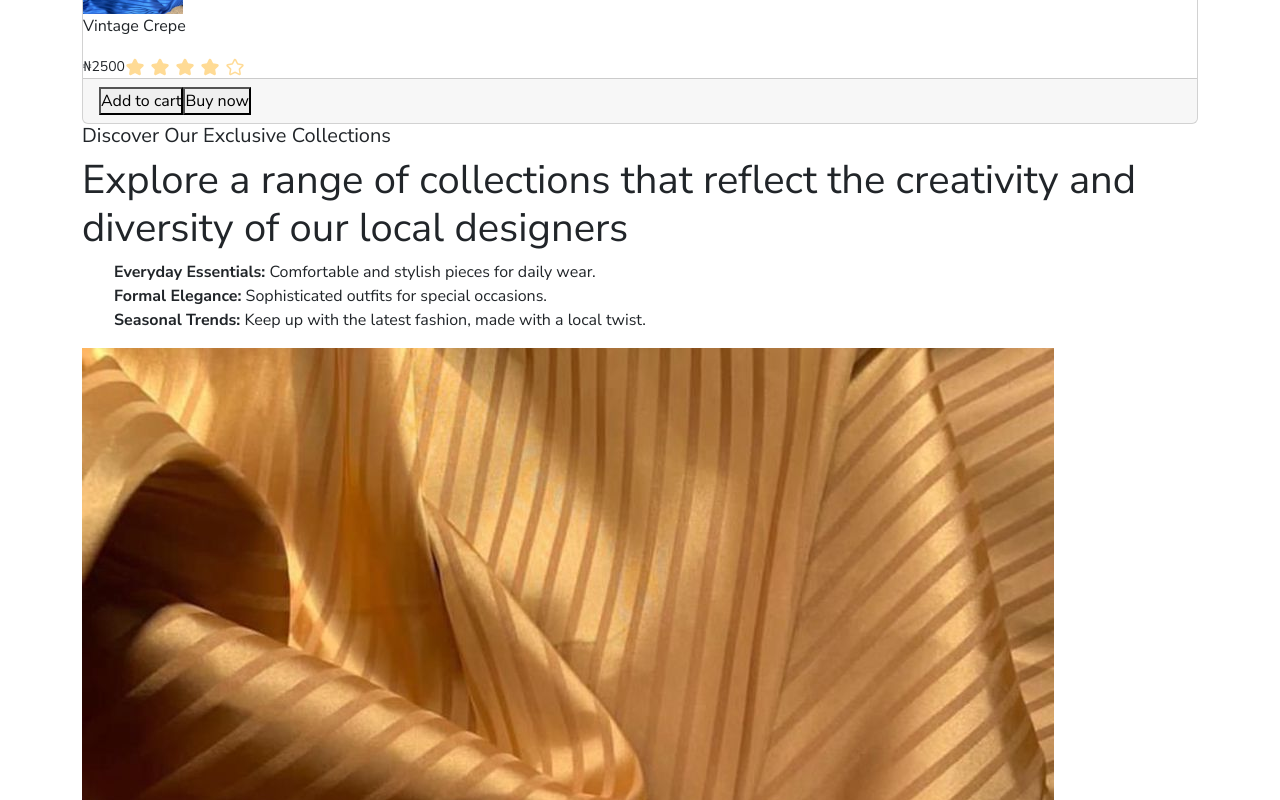
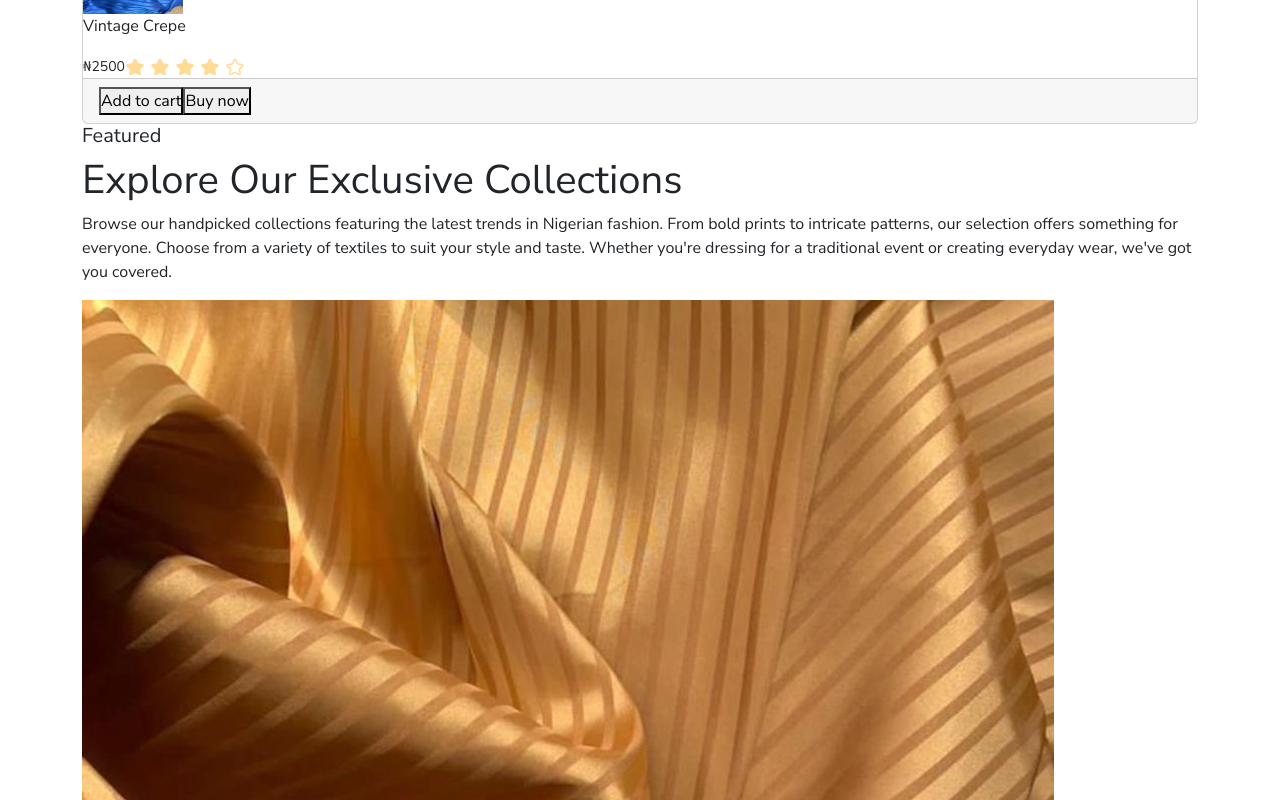
Before and after one commit to Ayodejioladimeji/stitchpafet, a Next.js app: page / in a window 1280 px wide. Shown: the part 2200-3000 px from the top of the page. Built offline with nearby package versions, Linux system fonts and the light colour scheme.

Commit message:
added major updates

```diff
--- a/src/components/bestoffer/BestOffer.jsx
+++ b/src/components/bestoffer/BestOffer.jsx
@@ -26,17 +26,15 @@ const BestOffer = () => {
             >
               <div className="best-offer-box">
                 <h5>FIND THE BEST OFFER</h5>
-                <h1>
-                  Get up to 25% discount from the best producer of quality
-                  products
-                </h1>
+                <h1>Hassle-Free Shipping and Returns</h1>
                 <p>
-                  With our filter feature,you can easily search the range of
-                  product price you can afford and the location convenient for
-                  you. Sounds interesting?
+                  We offer fast and reliable shipping to ensure your fabrics
+                  arrive on time. Need to return an item? Our flexible return
+                  policy makes it easy. If you're not satisfied with your
+                  purchase, contact us for a hassle-free return or exchange.
                 </p>
 
-                <button>Learn more</button>
+                <button>Buy Now</button>
               </div>
             </div>
           </div>
--- a/src/components/bestsecurity/BestSecurity.jsx
+++ b/src/components/bestsecurity/BestSecurity.jsx
@@ -12,15 +12,17 @@ const BestSecurity = () => {
                 data-aos="fade-right"
                 data-aos-once="true"
               >
-                <h5>FLEXIBLE MARKETPLACE</h5>
-                <h1>Sell from anywhere at any time nationwide.</h1>
+                <h5>Trending Now</h5>
+                <h1>Stay in Style with Our Latest Arrivals</h1>
                 <p>
-                  There is no limitation as to where you can sell from and who
-                  can buy from you. We give you the visibility you have always
-                  wanted with sales on zero commision
+                  Keep up with the latest trends in Nigerian fashion. Check out
+                  our "Trending Now" section to see what's hot. From bold Ankara
+                  prints to elegant Aso-oke designs, find the fabrics that are
+                  making waves in the fashion world. Get inspired and start
+                  creating your unique look.
                 </p>
 
-                <button>Signup as a Vendor</button>
+                <button>View Products</button>
               </div>
             </div>
           </div>
--- a/src/components/footer/Footer.jsx
+++ b/src/components/footer/Footer.jsx
@@ -55,7 +55,6 @@ const Footer = () => {
 
         <small className="footer-rights">
           copyright &copy; {new Date().getFullYear()} All rights reserved.
-          StitchPafet
         </small>
       </div>
     </div>
--- a/src/components/transaction/Transaction.jsx
+++ b/src/components/transaction/Transaction.jsx
@@ -14,30 +14,17 @@ const Transaction = () => {
                 data-aos="fade-right"
                 data-aos-once="true"
               >
-                <h5>Discover Our Exclusive Collections</h5>
-                <h1>
-                  Explore a range of collections that reflect the creativity and
-                  diversity of our local designers
-                </h1>
+                <h5>Featured</h5>
+                <h1>Explore Our Exclusive Collections</h1>
 
-                <ul>
-                  <li>
-                    {" "}
-                    <b>Everyday Essentials:</b> Comfortable and stylish pieces
-                    for daily wear.
-                  </li>
-
-                  <li>
-                    {" "}
-                    <b>Formal Elegance:</b> Sophisticated outfits for special
-                    occasions.
-                  </li>
-
-                  <li>
-                    <b>Seasonal Trends:</b> Keep up with the latest fashion,
-                    made with a local twist.
-                  </li>
-                </ul>
+                <p>
+                  Browse our handpicked collections featuring the latest trends
+                  in Nigerian fashion. From bold prints to intricate patterns,
+                  our selection offers something for everyone. Choose from a
+                  variety of textiles to suit your style and taste. Whether
+                  you're dressing for a traditional event or creating everyday
+                  wear, we've got you covered.
+                </p>
               </div>
             </div>
           </div>
--- a/src/styles/components/BestOffer.css
+++ b/src/styles/components/BestOffer.css
@@ -1,7 +1,7 @@
 .best-offer {
   width: 100%;
   background: var(--light-blue-color);
-  padding: 100px 0;
+  padding: 150px 0;
 }
 
 /* best offer left */
@@ -39,12 +39,13 @@
   color: var(--primary-color);
   font-weight: 800;
   font-size: var(--font-mid);
+  text-transform: uppercase;
 }
 
 .best-offer-box h1 {
   width: 80%;
   font-weight: 800;
-  font-size: var(--font-large);
+  font-size: 32px;
   line-height: 40px;
   margin-left: auto;
   color: var(--secondary-color);
--- a/src/styles/components/BestSecurity.css
+++ b/src/styles/components/BestSecurity.css
@@ -1,7 +1,7 @@
 .best-security {
   width: 100%;
   background: var(--white-color);
-  padding: 100px 0;
+  padding: 150px 0;
 }
 
 /* best-security-bottom left */
@@ -16,6 +16,7 @@
   color: var(--primary-color);
   font-weight: 800;
   font-size: var(--font-mid);
+  text-transform: uppercase;
 }
 
 .security-box h1 {
--- a/src/styles/components/Securely.css
+++ b/src/styles/components/Securely.css
@@ -1,6 +1,6 @@
 .secure {
   text-align: center;
-  padding: 100px 0;
+  padding: 150px 0;
   background: var(--lighter-color);
 }
 
--- a/src/styles/components/Transaction.css
+++ b/src/styles/components/Transaction.css
@@ -1,5 +1,5 @@
 .transaction {
-  padding: 100px 0;
+  padding: 150px 0;
   width: 100%;
 }
 
@@ -15,22 +15,33 @@
   color: var(--primary-color);
   font-weight: 800;
   font-size: var(--font-mid);
+  text-transform: uppercase;
 }
 
 .transaction-box h1 {
   font-weight: 800;
-  font-size: var(--font-large);
+  font-size: 32px;
   line-height: 40px;
   color: var(--primary-color);
+  width: 80%;
+}
+
+.transaction-box p {
+  color: var(--text-color);
+  font-size: var(--font-mid);
+  width: 80%;
 }
 
 .transaction-box ul {
   padding: 0 !important;
+  width: 80%;
 }
 
 .transaction-box ul li {
   color: var(--text-color);
   font-size: var(--font-mid);
+  line-height: 25px;
+  margin-bottom: 10px;
 }
 
 .transaction-check-circle {
```
